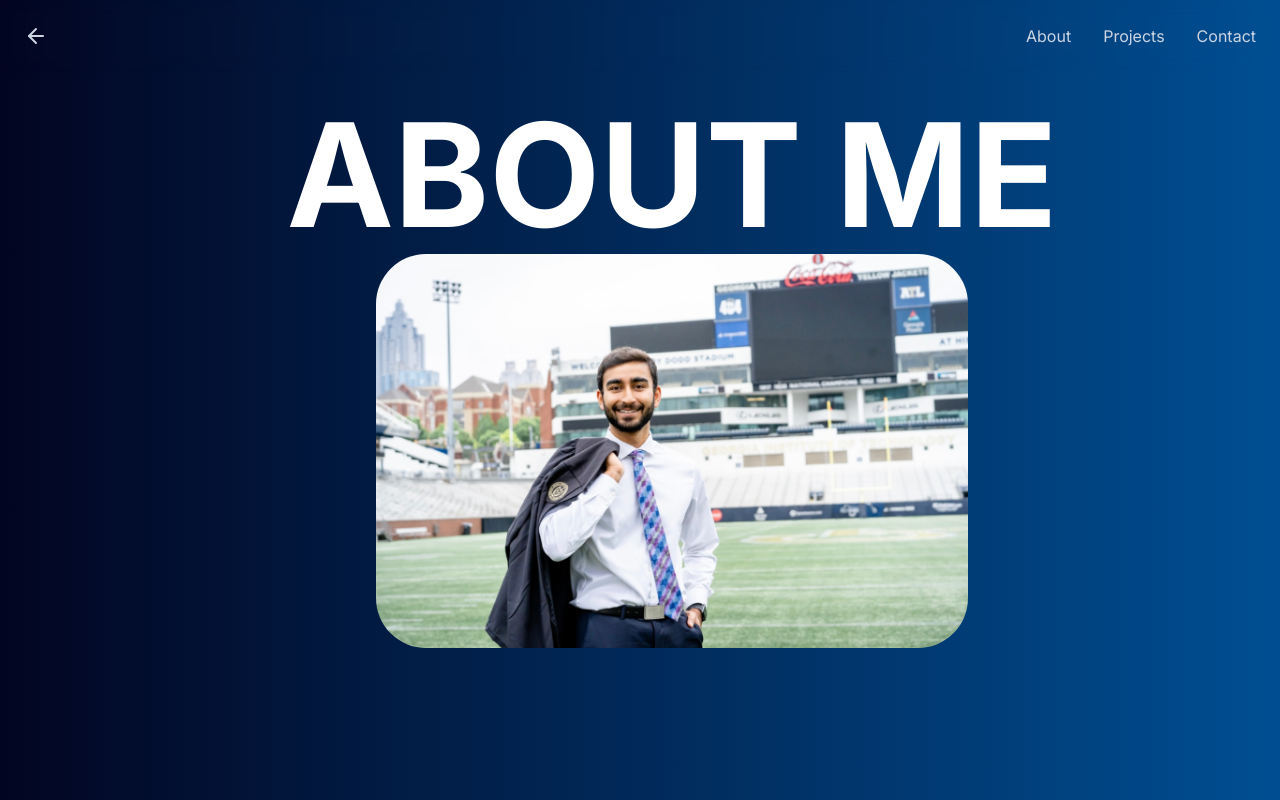
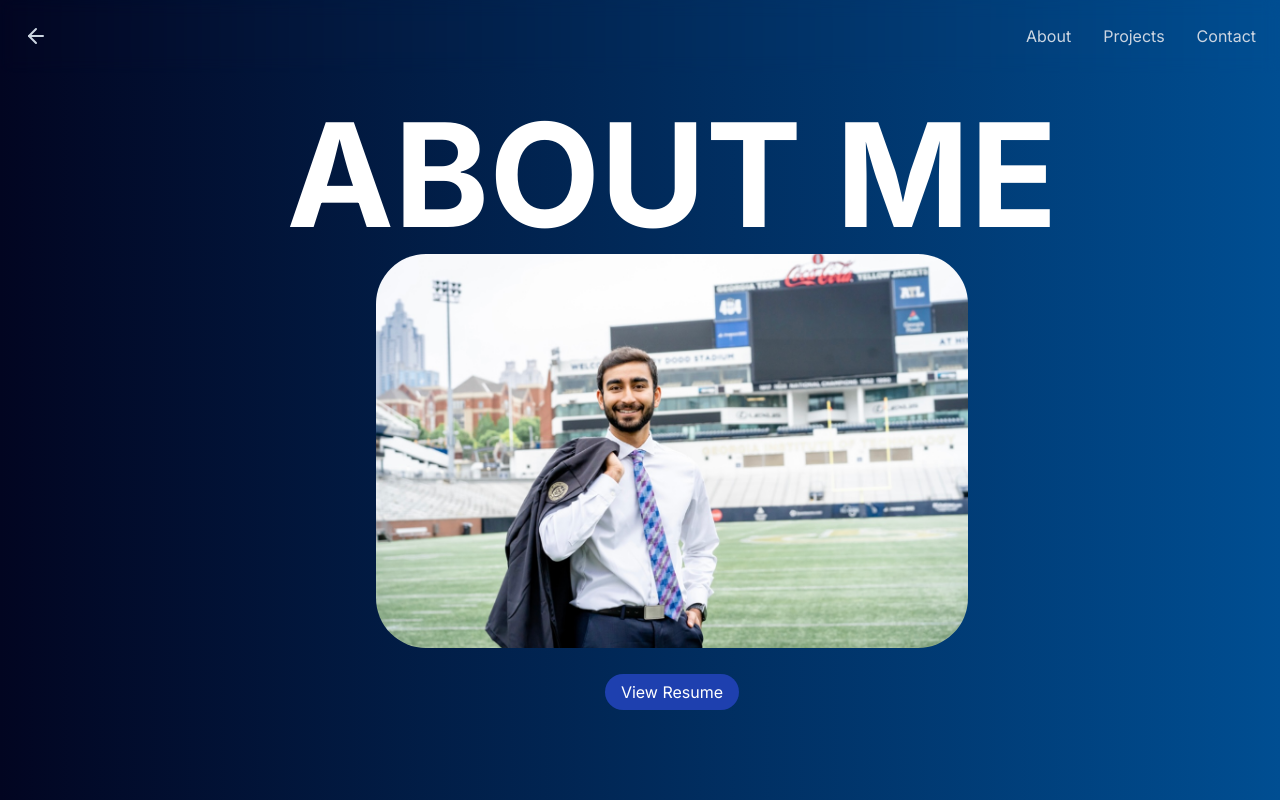
Before and after one commit to Vedant527/portfolio, a Next.js app: page /about in a window 1280 px wide. Shown: the top 800 px of the page. Built offline with nearby package versions, Linux system fonts and the light colour scheme; what tailwindcss-debug-screens would draw is missing.

Commit message:
adds resume button

```diff
--- a/app/about/page.tsx
+++ b/app/about/page.tsx
@@ -3,7 +3,9 @@
 import React, { useEffect } from "react";
 import { Navigation } from '../components/nav';
 import { About, Hero, Interests } from './sections';
-import '../../global.css'; // Import the CSS file for the progress bar
+import '../../global.css';
+import { Card } from '../components/card'; // Import your Card component
+import Link from 'next/link'; // Import Link from Next.js
 
 const AboutMe = () => {
   useEffect(() => {
@@ -12,7 +14,6 @@ const AboutMe = () => {
       const scrollHeight = document.documentElement.scrollHeight - document.documentElement.clientHeight;
       const scrollPercentage = (scrollTop / scrollHeight) * 100;
 
-      // Check if progressBar is not null before trying to access its properties
       const progressBar = document.getElementById('progress-bar');
       if (progressBar) {
         progressBar.style.width = scrollPercentage + '%';
@@ -38,7 +39,6 @@ const AboutMe = () => {
           <Interests />
         </div>
       </div>
-      {/* No need for an additional div, the progress bar is styled via the imported CSS */}
       <div id="progress-bar"></div>
     </div>
   );
--- a/app/about/sections/Hero.jsx
+++ b/app/about/sections/Hero.jsx
@@ -30,6 +30,22 @@ const Hero = () => (
           className="w-1/2 h-1/2 object-cover rounded-[50px] z-10 relative"
         />
       </motion.div>
+
+      <motion.div
+      variants={slideIn('right', 'tween', .2, 1)}
+      className="flex items-center justify-center w-full"
+      >
+        <div className="text-center mt-8">
+            <a
+              href="/Official Resume.pdf"
+              target="_blank"
+              rel="noopener noreferrer"
+              className="py-2 px-4 bg-blue-800 text-white rounded-full hover:bg-blue-700"
+            >
+              View Resume
+            </a>
+          </div>
+      </motion.div>
     </motion.div>
   </section>
 );
```
Also changed, not shown: app/projects/page.tsx (+0 -7 lines), 1 other file (tests, documents, lock files or other folders).
